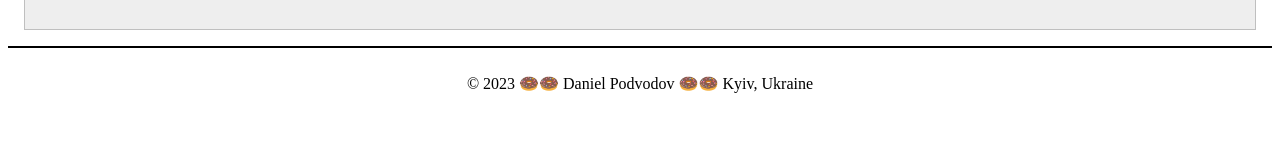
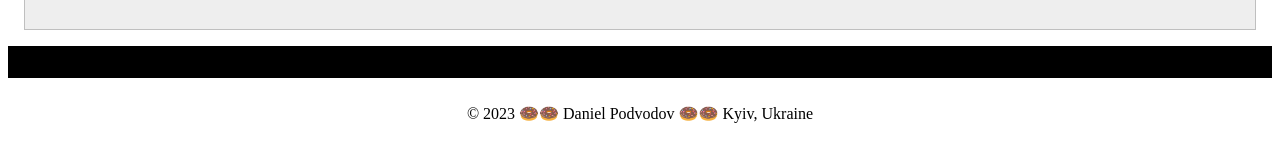
Before and after one commit to dpdvd/wdd130, a plain HTML site: page index.html in a window 1280 px wide. Shown: the part 891-1040 px from the top of the page. Before the commit the page ends 1010 px from the top, so only its background shows below. Drawn offline with Linux system fonts and the light colour scheme.

Commit message:
latest css version

```diff
--- a/styles/styles.css
+++ b/styles/styles.css
@@ -45,6 +45,6 @@ p {
 
 footer {
     margin-top: 1em;
-    border-top: 2px solid #000;
+    border-top: 2em solid #000;
     text-align: center;
 }
```
